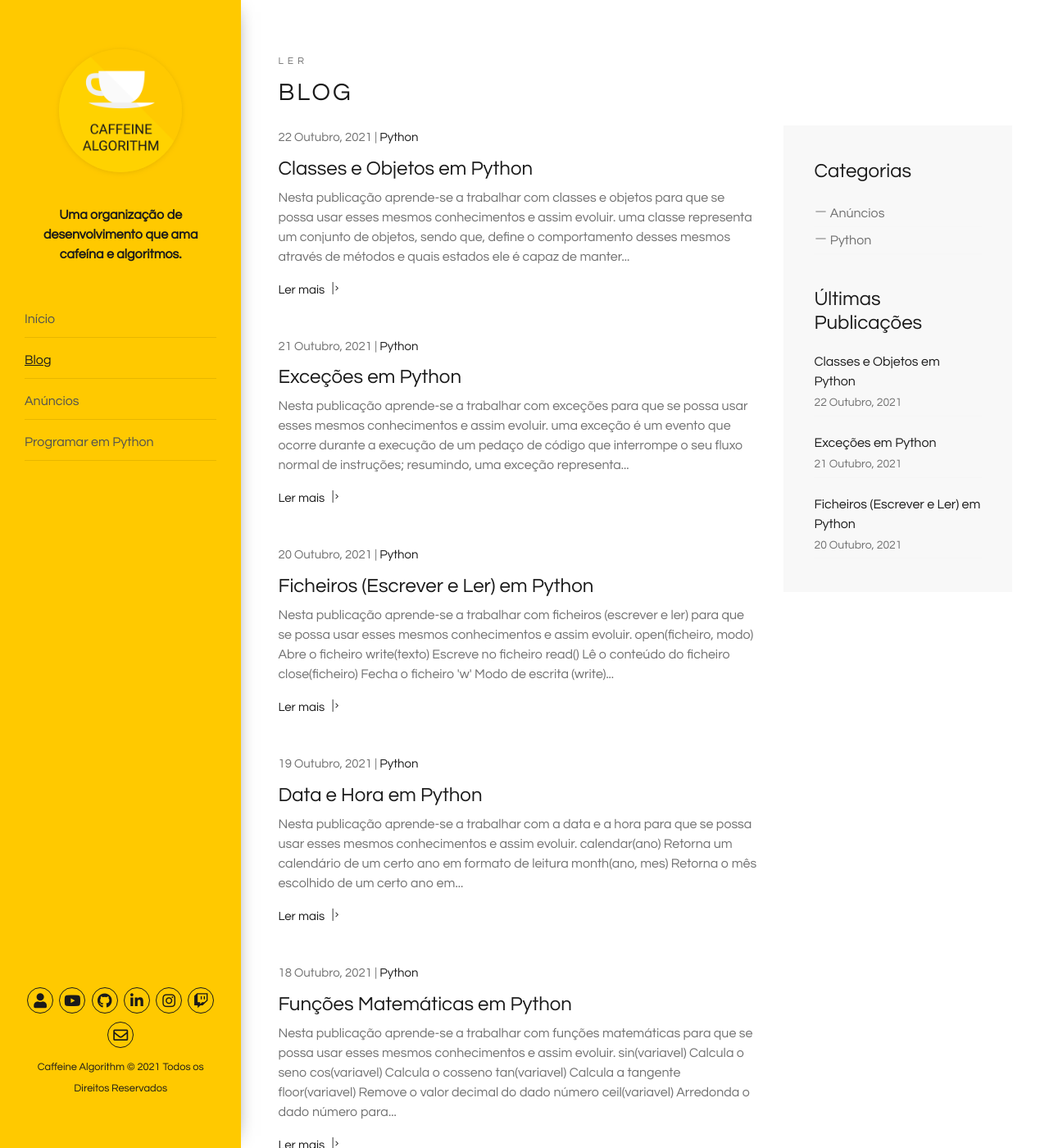
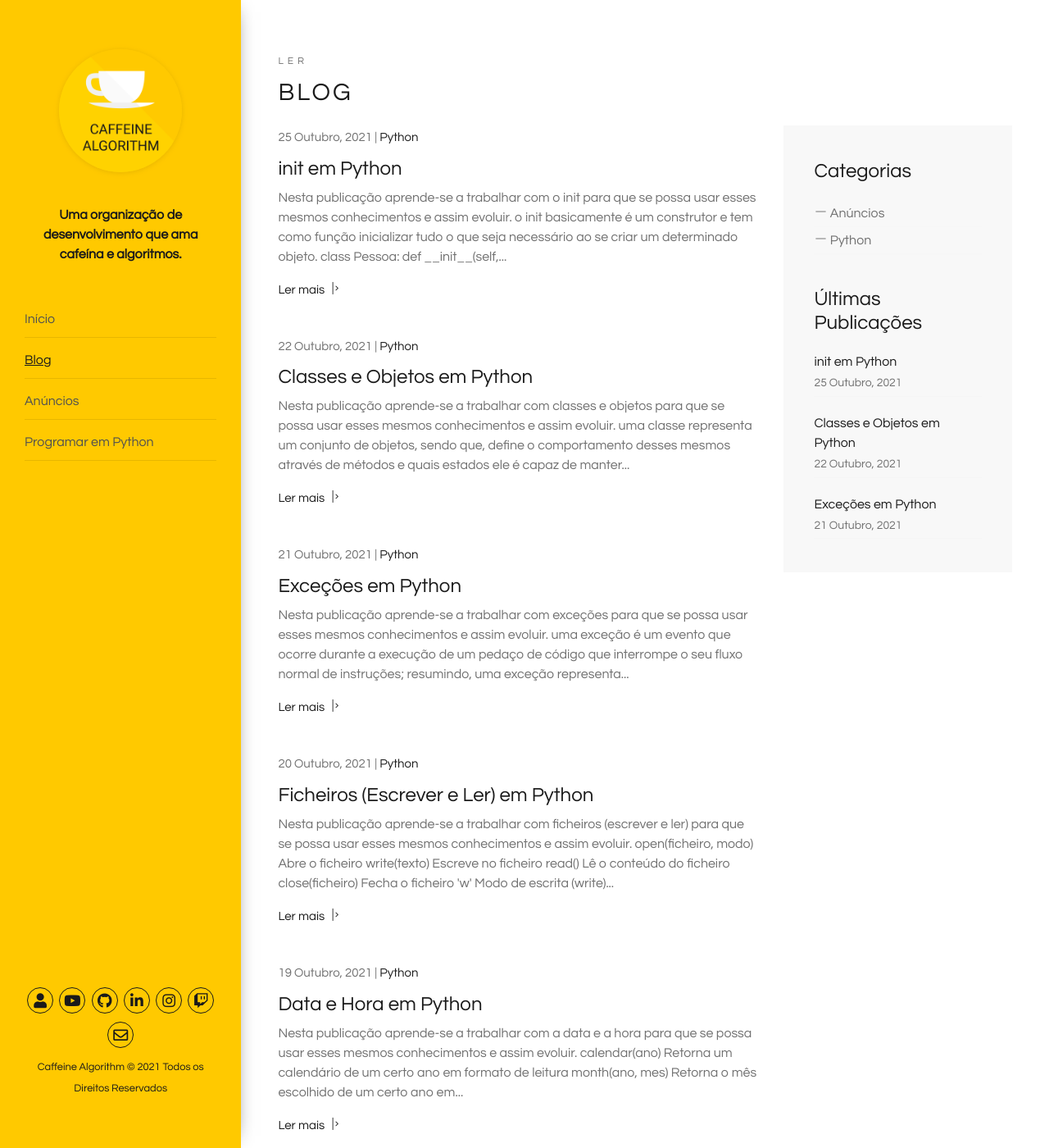
Before and after one commit to caffeinealgorithm/caffeinealgorithm.github.io, a Jekyll site: the page built from blog/index.html, in a window 1280 px wide and 1400 px high. Shown: the whole window at 82% size. Built offline with Jekyll 4.4.1, drawn with Linux system fonts in a browser that asks for light colours; the list of posts is cut into pages by our own code; some of the changed text lies outside the part shown.

Commit message:
Add 30º episode of the Python programming series

````diff
--- /dev/null
+++ b/_posts/2021-10-25-init-em-python.md
@@ -0,0 +1,56 @@
+---
+layout: post
+excerpt: Blog
+title: 'init em Python'
+description: 'Descobre como se trabalha com o init na linguagem de programação Python. Obtém respostas às tuas dúvidas com a teoria e os exemplos apresentados.'
+keywords: 'python, init, construtores, construtor, publicação'
+date: 2021-10-25
+categories: [Python]
+---
+
+Nesta publicação aprende-se a trabalhar com o init para que se possa usar esses mesmos conhecimentos e assim evoluir.
+
+- o init basicamente é um construtor e tem como função inicializar tudo o que seja necessário ao se criar um determinado objeto.
+
+```python
+class Pessoa:
+  def __init__(self, primeiroNome, ultimoNome, idade):
+    self.primeiroNome = primeiroNome
+    self.ultimoNome = ultimoNome
+    self.idade = idade
+
+  def informacao(self):
+    print('Nome:', self.primeiroNome, self.ultimoNome)
+    print('Idade:', self.idade)
+
+  def verificarEntrada(self):
+    if self.idade >= 18:
+      print('Esta pessoa pode entrar no local porque é maior de idade.')
+    else:
+      print('Esta pessoa não pode entrar no local porque é menor de idade.')
+
+pessoa1 = Pessoa('Nelson', 'Silva', 25)
+pessoa2 = Pessoa('Larissa', 'Fernandes', 17)
+
+pessoa1.informacao()
+pessoa1.verificarEntrada()
+
+'''
+  Nome: Nelson Silva
+  Idade: 25
+  Esta pessoa pode entrar no local porque é maior de idade.
+'''
+
+pessoa2.informacao()
+pessoa2.verificarEntrada()
+
+'''
+  Nome: Larissa Fernandes
+  Idade: 17
+  Esta pessoa não pode entrar no local porque é menor de idade.
+'''
+```
+
+Não te esqueças de [assistir ao vídeo](https://youtu.be/6a0ZhURjP6s){:target="\_blank"} e podes sempre ler esta publicação [em inglês](https://nelsonsilvadev.com/blog/20211025/init-in-python/){:target="\_blank"}.
+
+### _Happy coding!_
--- a/index.html
+++ b/index.html
@@ -80,7 +80,7 @@ keywords: organização, desenvolvimento, cafeína, algoritmos, publicações, v
       </div>
 
       <div class="row">
-        {% for video in site.python %} {% if video.id == "/python/29" %}
+        {% for video in site.python %} {% if video.id == "/python/30" %}
         <div
           class="col-xs-12 col-sm-3 col-sm-6 col-lg-6 col-xl-3 animate-box"
           data-animate-effect="fadeInLeft"
````
Also changed, not shown: _python/30.md (added, +5 -0 lines), assets/img/playlists/python/30.png (added).
